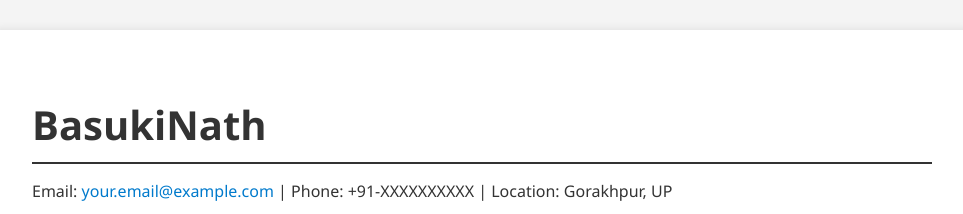
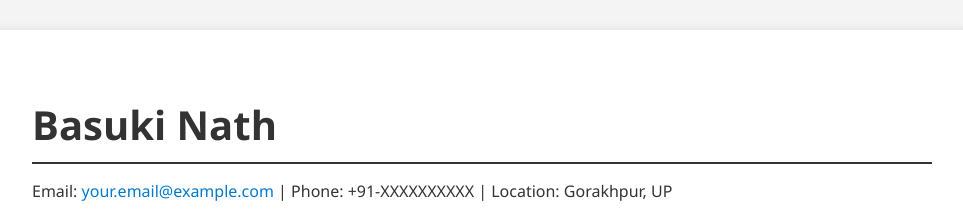
Before and after one commit to basuki009/basukinath-resume, a plain HTML site: page index.html in a window 1280 px wide. Shown: the top 214 px of the page, without its empty margins (158-1121 px from the left). Drawn offline with Linux system fonts and the light colour scheme.

Commit message:
Update index.html

```diff
--- a/index.html
+++ b/index.html
@@ -86,7 +86,7 @@
 </head>
 <body>
   <div class="container">
-    <h1>BasukiNath</h1>
+    <h1>Basuki Nath</h1>
     <p>Email: <a href="mailto:your.email@example.com">your.email@example.com</a> | Phone: +91-XXXXXXXXXX | Location: Gorakhpur, UP</p>
     <p>LinkedIn: <a href="https://linkedin.com/in/yourprofile">linkedin.com/in/yourprofile</a> | GitHub: <a href="https://github.com/yourgithub">github.com/yourgithub</a></p>
 
```
